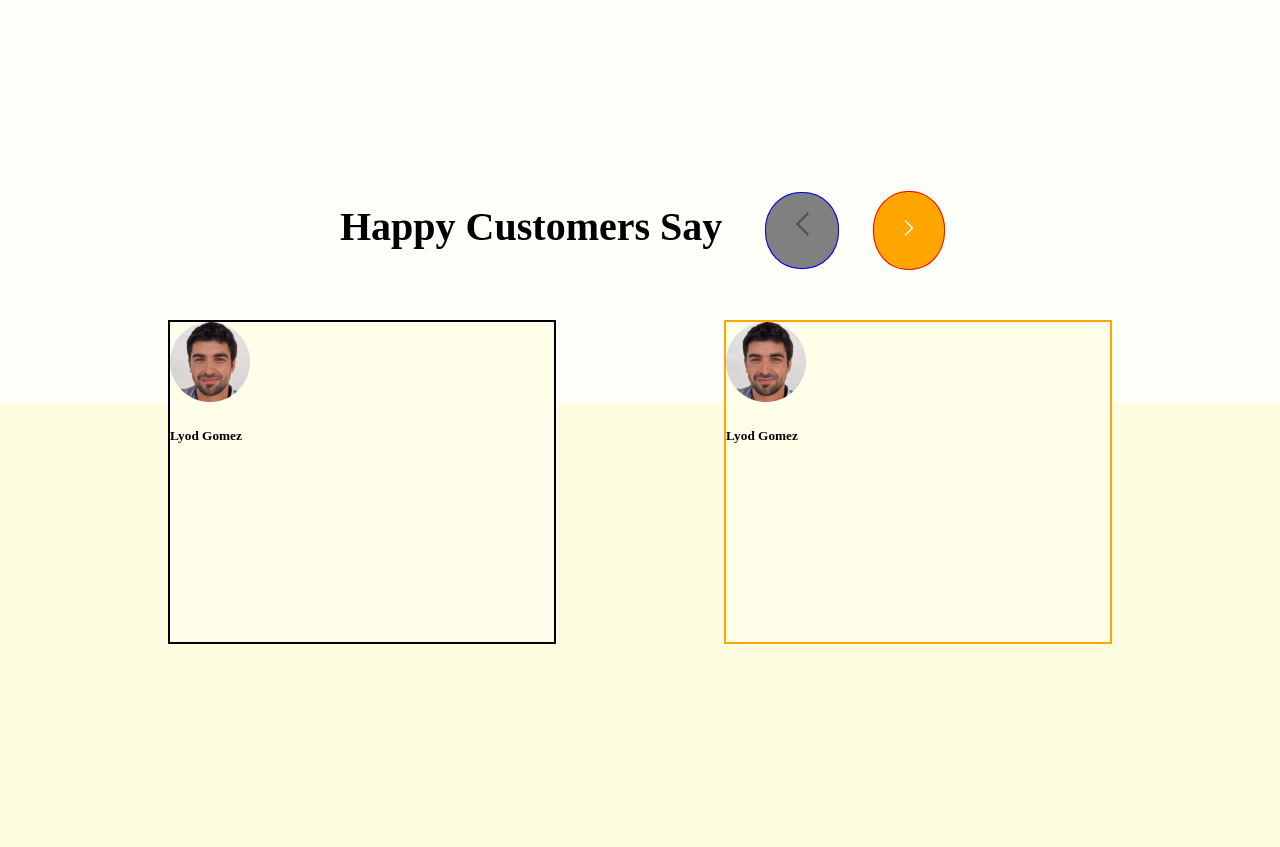
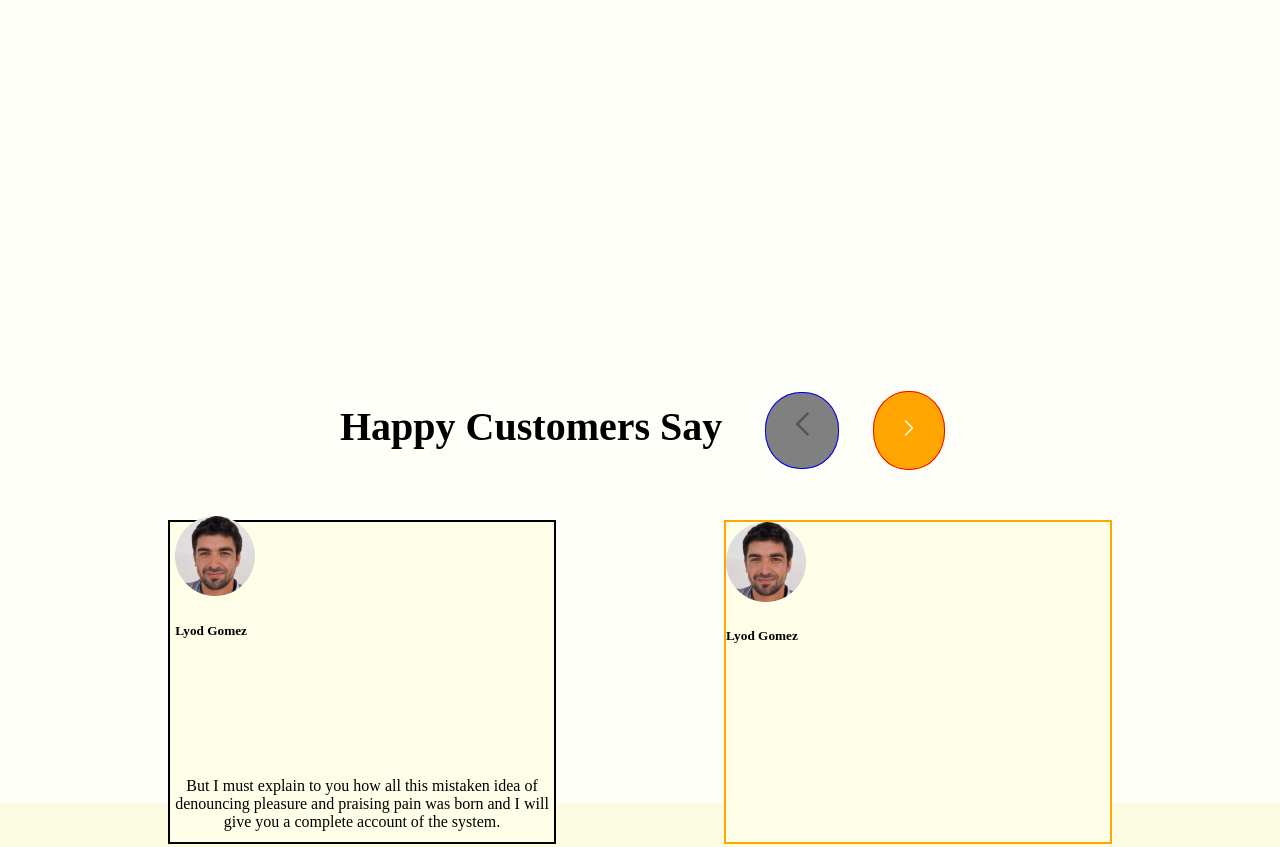
Before and after one commit to ShakilAkhanjee/Task1, a plain HTML site: page index.html in a window 1280 px wide. Shown: the part 3842-4689 px from the top of the page. Before the commit the page ends 4486 px from the top, so only its background shows below. Drawn offline with Linux system fonts and the light colour scheme.

Commit message:
half-way

```diff
--- a/index.html
+++ b/index.html
@@ -71,6 +71,7 @@
     </section>
      <!-- authors table -->
     <section class="authors-table">
+        <div class="insec">
             <div class="arrow-title">
 
                 <h1 class="authors-title">Happy Customers Say</h1>
@@ -83,8 +84,14 @@
 
             <div class="authors-only">
                 <div class="authors-profile1">
-                <img src="img/face.png" alt="">
+                    <div class="author-center">
+                        <div class="id1"><img class="img1" src="img/face.png" alt="">
                             <h5>Lyod Gomez</h5>
+                         </div>
+
+                        <p class="para1">But I must explain to you how all this mistaken idea of <br> denouncing pleasure and praising pain was born and I will <br> give you a complete account of the system.</p></div>
+
+
                 </div>
 
 
@@ -94,6 +101,8 @@
                     <h5>Lyod Gomez</h5>
                 </div>
             </div>
+        </div>
+
 
 
     </section>
--- a/style.css
+++ b/style.css
@@ -103,12 +103,24 @@ nav{
     background-color: #FFFFFA;
     width: 100%;
     height: 100vh;
+    margin-top: 200px;
+    padding-bottom: 200px;
 }
 .authors-profile1{
     width: 30%;
     height: 40vh;
     border: 2px solid black;
     background-color: #FFFFE9;
+    display: flex;
+    justify-content: center;
+    align-items: center;
+}
+.id1{
+   padding-bottom: 100px;
+
+}
+.para1{
+    text-align: center;
 }
 .authors-profile2{
     width: 30%;
@@ -120,8 +132,6 @@ nav{
     display: flex;
     justify-content: space-evenly;
     align-items: center;
-    padding-bottom:;
-
 }
 .authors-title{
     display: flex;
```
Lines whose indentation alone changed are shown as unchanged.
